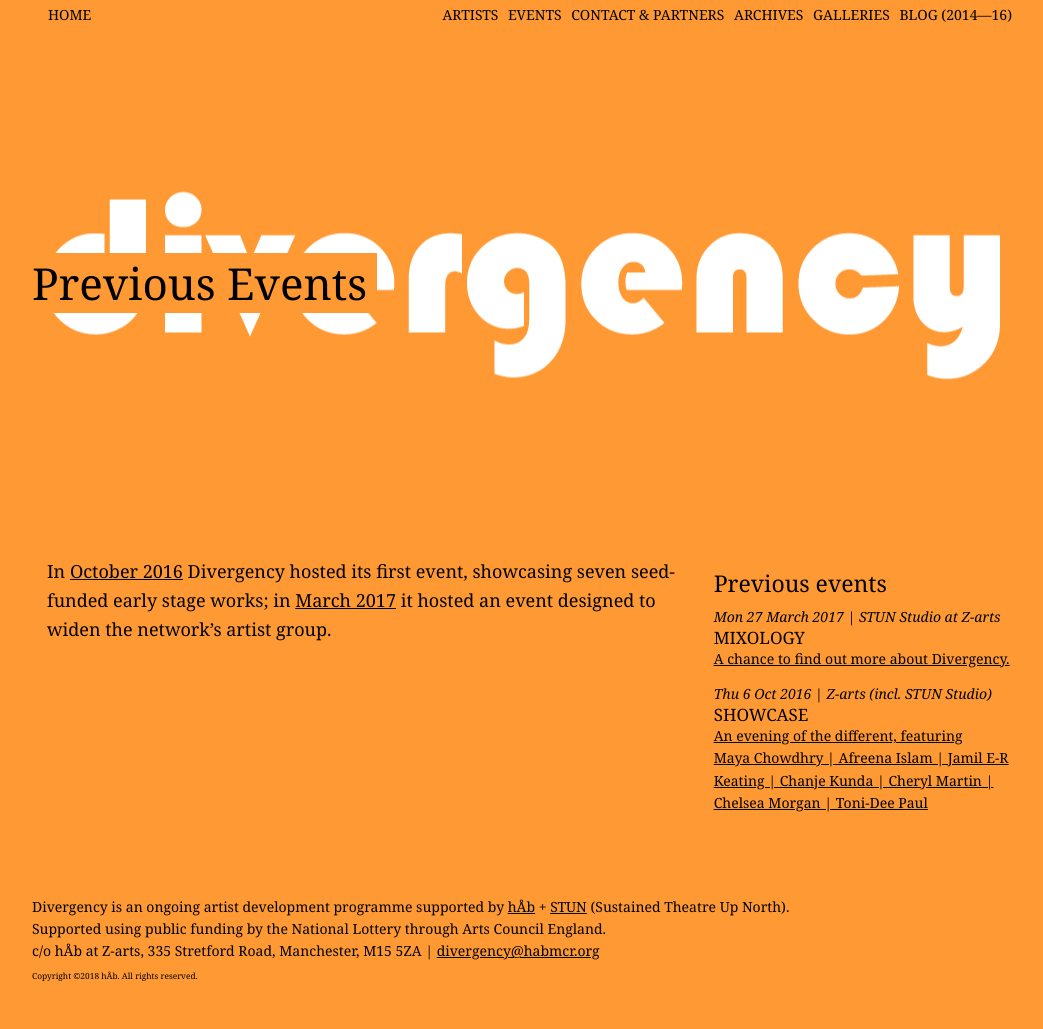
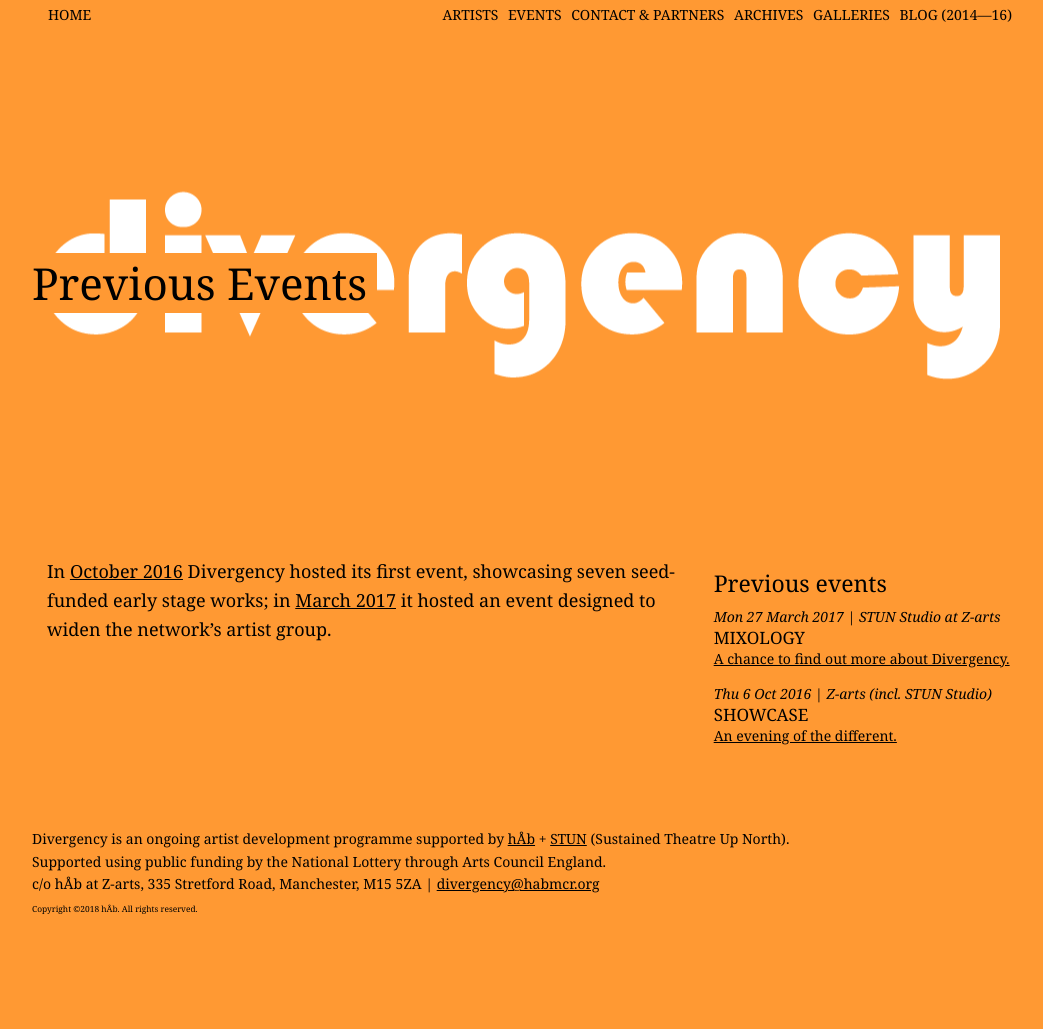
Before and after one commit to divergencymcr/divergencymcr.github.io, a Jekyll site: the page built from archive/event/index.md, in a window 1280 px wide. Shown: the whole page, without its empty margins (108-1151 px from the left). Built offline with Jekyll 4.4.1, drawn with Linux system fonts in a browser that asks for light colours; after the commit the page ends 962 px from its top, so only the background shows below that.

Commit message:
removed artist names

```diff
--- a/_layouts/archive-events.html
+++ b/_layouts/archive-events.html
@@ -15,7 +15,7 @@ events:
         date: "Thu 6 Oct 2016"
         venue: "| Z-arts (incl. STUN Studio)"
         artists:
-            - {folder: showcase2016, name: "An evening of the different, featuring<br>Maya Chowdhry | Afreena Islam | Jamil E-R Keating | Chanje Kunda | Cheryl Martin | Chelsea Morgan | Toni-Dee Paul"}
+            - {folder: showcase2016, name: "An evening of the different."}
 
 ---
 
```
